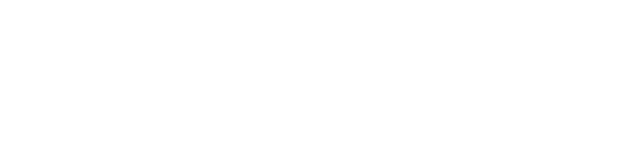
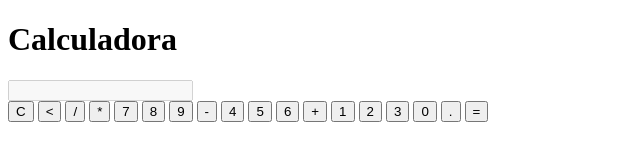
Before and after one commit to HenriquePoltronieri/Calculadora, a plain HTML site: page index.html in a window 1280 px wide. Shown: the whole page, without its empty margins (0-640 px from the left). Drawn offline with Linux system fonts and the light colour scheme.

Commit message:
HTML pronto

```diff
--- a/index.html
+++ b/index.html
@@ -1,5 +1,6 @@
 <!DOCTYPE html>
 <html lang="en">
+
 <head>
     <meta charset="UTF-8">
     <meta name="viewport" content="width=device-width, initial-scale=1.0">
@@ -9,7 +10,36 @@
 
     <script src="src/scripts/script.js" defer></script>
 </head>
+
 <body>
+    <h1>Calculadora</h1>
+    <div class="calculator">
+        <input type="text" disabled id="display">
+        <div class="box-buttons">
+            <button>C</button>
+            <button>&lt</button>
+            <button>/</button>
+            <button>*</button>
 
+            <button>7</button>
+            <button>8</button>
+            <button>9</button>
+            <button>-</button>
+
+            <button>4</button>
+            <button>5</button>
+            <button>6</button>
+            <button>+</button>
+
+            <button>1</button>
+            <button>2</button>
+            <button>3</button>
+
+            <button>0</button>
+            <button>.</button>
+            <button>=</button>
+        </div>
+    </div>
 </body>
+
 </html>
```
